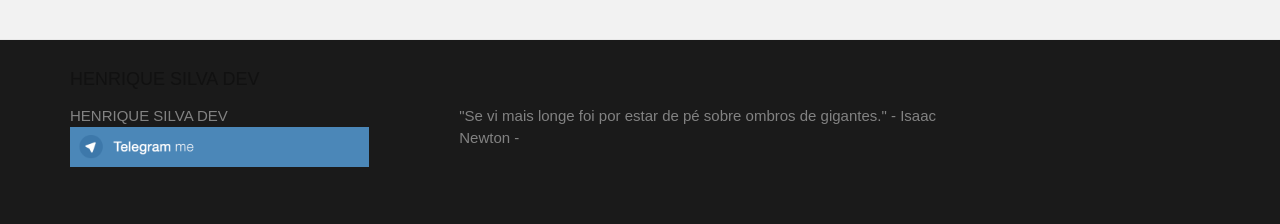
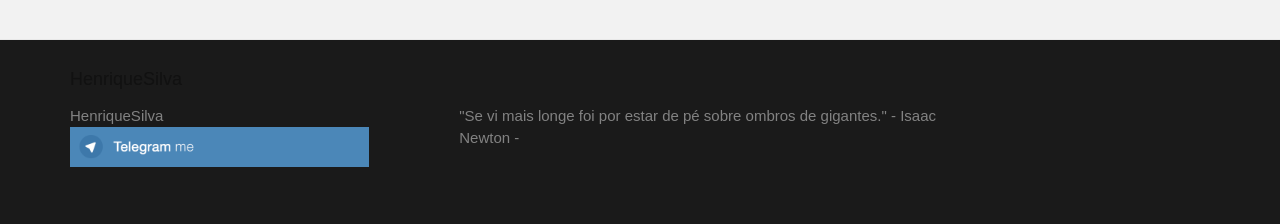
Before and after one commit to henriquehsilva/henriquesilvadev, a Jekyll site: the page built from compositions.html, in a window 1280 px wide. Shown: the part 1902-2126 px from the top of the page. Built offline with Jekyll 4.4.1, drawn with Linux system fonts in a browser that asks for light colours; grey boxes are pictures that could not be loaded.

```diff
--- a/_config.yml
+++ b/_config.yml
@@ -6,7 +6,7 @@
 # 'jekyll serve'. If you change this file, please restart the server process.
 
 # Site settings
-title: HENRIQUE SILVA DEV
+title: HenriqueSilva</DEV>
 email: henrique@henriquesilva.dev
 description: > # this means to ignore newlines until "baseurl:"
   "Se vi mais longe foi por estar de pé sobre ombros de gigantes."
```
